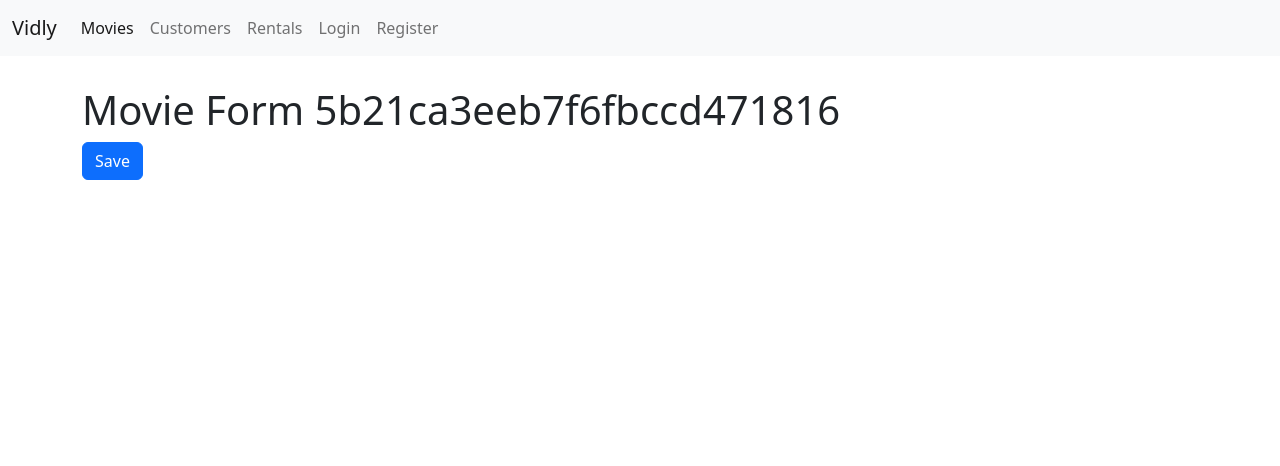
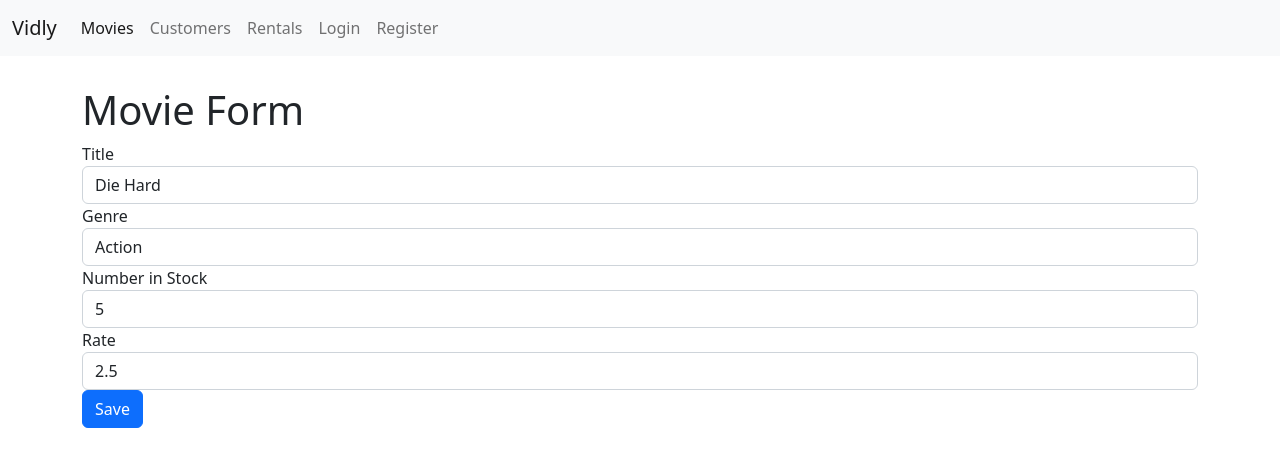
Before and after one commit to KolegaLazeta/vidly-react, a React (Create React App) app: page /movies/5b21ca3eeb7f6fbccd471816 in a window 1280 px wide. Shown: the top 466 px of the page. Built offline with nearby package versions, Linux system fonts and the light colour scheme.

Commit message:
Features for adding and searching movies

```diff
--- a/src/App.js
+++ b/src/App.js
@@ -17,12 +17,12 @@
         <Switch>
           <Route path="/register" component={RegisterForm} />
           <Route path="/login" component={LoginForm} />
-          <Route path="/movies/:_id" component={MovieForm} />
+          <Route path="/movies/:id" component={MovieForm} />
           <Route path="/movies" component={Movies} />
           <Route path="/customers" component={Customers} />
           <Route path="/rentals" component={Rentals} />
           <Route path="/not-found" component={NotFound} />
-          <Redirect from="/" to="/movies" exact />
+          <Redirect from="/" exact to="/movies" />
           <Redirect to="/not-found" />
         </Switch>
       </main>
--- a/src/components/common/form.jsx
+++ b/src/components/common/form.jsx
@@ -1,6 +1,7 @@
 import React, { Component } from "react";
 import Joi from "joi-browser";
 import Input from "./input";
+import Select from "./select";
 
 class Form extends Component {
   state = {
@@ -66,6 +67,21 @@
       />
     );
   }
+
+  renderSelect(name, label, options) {
+    const { data, errors } = this.state;
+
+    return (
+      <Select
+        name={name}
+        value={data[name]}
+        label={label}
+        options={options}
+        onChange={this.handleChange}
+        error={errors[name]}
+      />
+    );
+  }
 }
 
 export default Form;
--- /dev/null
+++ b/src/components/common/searchBox.jsx
@@ -0,0 +1,16 @@
+import React from "react";
+
+const SearchBox = ({ value, onChange }) => {
+  return (
+    <input
+      type="text"
+      name="query"
+      className="form-control my-3"
+      placeholder="Search..."
+      value={value}
+      onChange={(e) => onChange(e.currentTarget.value)}
+    />
+  );
+};
+
+export default SearchBox;
--- a/src/components/movieForm.jsx
+++ b/src/components/movieForm.jsx
@@ -1,17 +1,80 @@
 import React from "react";
+import Joi from "joi-browser";
+import Form from "./common/form";
+import { getMovie, saveMovie } from "../services/fakeMovieService";
+import { getGenres } from "../services/fakeGenreService";
 
-const MovieForm = ({ match, history }) => {
-  return (
-    <div>
-      <h1>Movie Form {match.params._id}</h1>
-      <button
-        className="btn btn-primary"
-        onClick={() => history.push("/movies")}
-      >
-        Save
-      </button>
-    </div>
-  );
-};
+class MovieForm extends Form {
+  state = {
+    data: {
+      title: "",
+      genreId: "",
+      numberInStock: "",
+      dailyRentalRate: "",
+    },
+    genres: [],
+    errors: {},
+  };
+
+  schema = {
+    _id: Joi.string(),
+    title: Joi.string().required().label("Title"),
+    genreId: Joi.string().required().label("Genre"),
+    numberInStock: Joi.number()
+      .required()
+      .min(0)
+      .max(100)
+      .label("Number in Stock"),
+    dailyRentalRate: Joi.number()
+      .required()
+      .min(0)
+      .max(10)
+      .label("Daily Rental Rate"),
+  };
+
+  componentDidMount() {
+    const genres = getGenres();
+    this.setState({ genres });
+
+    const movieId = this.props.match.params.id;
+    if (movieId === "new") return;
+
+    const movie = getMovie(movieId);
+    if (!movie) return this.props.history.replace("/not-found");
+
+    this.setState({ data: this.mapToViewModel(movie) });
+  }
+
+  mapToViewModel(movie) {
+    return {
+      _id: movie._id,
+      title: movie.title,
+      genreId: movie.genre._id,
+      numberInStock: movie.numberInStock,
+      dailyRentalRate: movie.dailyRentalRate,
+    };
+  }
+
+  doSubmit = () => {
+    saveMovie(this.state.data);
+
+    this.props.history.push("/movies");
+  };
+
+  render() {
+    return (
+      <div>
+        <h1>Movie Form</h1>
+        <form onSubmit={this.handleSubmit}>
+          {this.renderInput("title", "Title")}
+          {this.renderSelect("genreId", "Genre", this.state.genres)}
+          {this.renderInput("numberInStock", "Number in Stock", "number")}
+          {this.renderInput("dailyRentalRate", "Rate")}
+          {this.renderButton("Save")}
+        </form>
+      </div>
+    );
+  }
+}
 
 export default MovieForm;
--- a/src/components/movies.jsx
+++ b/src/components/movies.jsx
@@ -6,6 +6,8 @@
 import { getMovies } from "../services/fakeMovieService";
 import { paginate } from "../utils/paginate";
 import _ from "lodash";
+import { Link } from "react-router-dom";
+import SearchBox from "./common/searchBox";
 
 class Movies extends Component {
   state = {
@@ -13,6 +15,8 @@
     genres: [],
     currentPage: 1,
     pageSize: 4,
+    searchQuery: "",
+    selectedGenre: null,
     sortColumn: { path: "title", order: "asc" },
   };
 
@@ -41,11 +45,15 @@
   };
 
   handleGenreSelect = (genre) => {
-    this.setState({ selectedGenre: genre, currentPage: 1 });
+    this.setState({ selectedGenre: genre, searchQuery: "", currentPage: 1 });
   };
 
   handleSort = (sortColumn) => {
     this.setState({ sortColumn });
+  };
+
+  handleSearch = (query) => {
+    this.setState({ searchQuery: query, selectedGenre: null, currentPage: 1 });
   };
 
   getPageData = () => {
@@ -53,14 +61,18 @@
       pageSize,
       currentPage,
       selectedGenre,
+      searchQuery,
       sortColumn,
       movies: allMovies,
     } = this.state;
 
-    const filtered =
-      selectedGenre && selectedGenre._id
-        ? allMovies.filter((m) => m.genre._id === selectedGenre._id)
-        : allMovies;
+    let filtered = allMovies;
+    if (searchQuery)
+      filtered = allMovies.filter((m) =>
+        m.title.toLowerCase().startsWith(searchQuery.toLowerCase())
+      );
+    else if (selectedGenre && selectedGenre._id)
+      filtered = allMovies.filter((m) => m.genre._id === selectedGenre._id);
 
     const sorted = _.orderBy(filtered, [sortColumn.path], [sortColumn.order]);
 
@@ -71,7 +83,7 @@
 
   render() {
     const { length: count } = this.state.movies;
-    const { pageSize, currentPage, sortColumn } = this.state;
+    const { pageSize, currentPage, sortColumn, searchQuery } = this.state;
 
     if (count === 0) return <p>There is no movies in the database</p>;
 
@@ -88,7 +100,15 @@
             />
           </div>
           <div className="col">
+            <Link
+              to="/movies/new"
+              className="btn btn-primary"
+              style={{ marginBottom: 20 }}
+            >
+              New Movie
+            </Link>
             <p>Showing {totalCount} movies in the database</p>
+            <SearchBox value={searchQuery} onChange={this.handleSearch} />
             <MoviesTable
               movies={movies}
               sortColumn={sortColumn}
--- a/src/services/fakeMovieService.js
+++ b/src/services/fakeMovieService.js
@@ -8,64 +8,64 @@
     numberInStock: 6,
     dailyRentalRate: 2.5,
     publishDate: "2018-01-03T19:04:28.809Z",
-    liked: true
+    liked: true,
   },
   {
     _id: "5b21ca3eeb7f6fbccd471816",
     title: "Die Hard",
     genre: { _id: "5b21ca3eeb7f6fbccd471818", name: "Action" },
     numberInStock: 5,
-    dailyRentalRate: 2.5
+    dailyRentalRate: 2.5,
   },
   {
     _id: "5b21ca3eeb7f6fbccd471817",
     title: "Get Out",
     genre: { _id: "5b21ca3eeb7f6fbccd471820", name: "Thriller" },
     numberInStock: 8,
-    dailyRentalRate: 3.5
+    dailyRentalRate: 3.5,
   },
   {
     _id: "5b21ca3eeb7f6fbccd471819",
     title: "Trip to Italy",
     genre: { _id: "5b21ca3eeb7f6fbccd471814", name: "Comedy" },
     numberInStock: 7,
-    dailyRentalRate: 3.5
+    dailyRentalRate: 3.5,
   },
   {
     _id: "5b21ca3eeb7f6fbccd47181a",
     title: "Airplane",
     genre: { _id: "5b21ca3eeb7f6fbccd471814", name: "Comedy" },
     numberInStock: 7,
-    dailyRentalRate: 3.5
+    dailyRentalRate: 3.5,
   },
   {
     _id: "5b21ca3eeb7f6fbccd47181b",
     title: "Wedding Crashers",
     genre: { _id: "5b21ca3eeb7f6fbccd471814", name: "Comedy" },
     numberInStock: 7,
-    dailyRentalRate: 3.5
+    dailyRentalRate: 3.5,
   },
   {
     _id: "5b21ca3eeb7f6fbccd47181e",
     title: "Gone Girl",
     genre: { _id: "5b21ca3eeb7f6fbccd471820", name: "Thriller" },
     numberInStock: 7,
-    dailyRentalRate: 4.5
+    dailyRentalRate: 4.5,
   },
   {
     _id: "5b21ca3eeb7f6fbccd47181f",
     title: "The Sixth Sense",
     genre: { _id: "5b21ca3eeb7f6fbccd471820", name: "Thriller" },
     numberInStock: 4,
-    dailyRentalRate: 3.5
+    dailyRentalRate: 3.5,
   },
   {
     _id: "5b21ca3eeb7f6fbccd471821",
     title: "The Avengers",
     genre: { _id: "5b21ca3eeb7f6fbccd471818", name: "Action" },
     numberInStock: 7,
-    dailyRentalRate: 3.5
-  }
+    dailyRentalRate: 3.5,
+  },
 ];
 
 export function getMovies() {
@@ -73,18 +73,18 @@
 }
 
 export function getMovie(id) {
-  return movies.find(m => m._id === id);
+  return movies.find((m) => m._id === id);
 }
 
 export function saveMovie(movie) {
-  let movieInDb = movies.find(m => m._id === movie._id) || {};
-  movieInDb.name = movie.name;
-  movieInDb.genre = genresAPI.genres.find(g => g._id === movie.genreId);
+  let movieInDb = movies.find((m) => m._id === movie._id) || {};
+  movieInDb.title = movie.title;
+  movieInDb.genre = genresAPI.genres.find((g) => g._id === movie.genreId);
   movieInDb.numberInStock = movie.numberInStock;
   movieInDb.dailyRentalRate = movie.dailyRentalRate;
 
   if (!movieInDb._id) {
-    movieInDb._id = Date.now();
+    movieInDb._id = Date.now().toString();
     movies.push(movieInDb);
   }
 
@@ -92,7 +92,7 @@
 }
 
 export function deleteMovie(id) {
-  let movieInDb = movies.find(m => m._id === id);
+  let movieInDb = movies.find((m) => m._id === id);
   movies.splice(movies.indexOf(movieInDb), 1);
   return movieInDb;
 }
```
